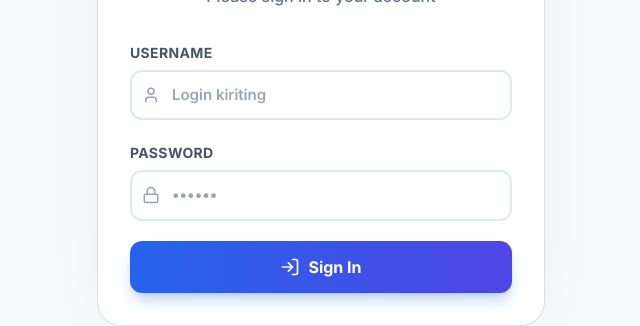
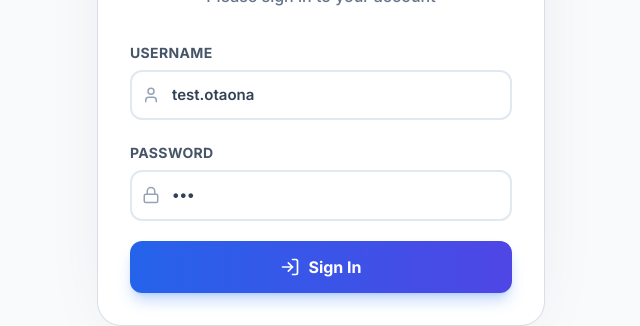
Before and after one commit to designorcoder/EduCore, a React (Vite) app: page / in a window 1280 px wide. Shown: the part 342-668 px from the top of the page, without its empty margins (319-959 px from the left). Built offline with nearby package versions, Linux system fonts and the light colour scheme; no server answers.

Commit message:
Set default login credentials for test.otaona

```diff
--- a/src/components/Login.jsx
+++ b/src/components/Login.jsx
@@ -4,8 +4,8 @@ import { LogIn, User, Lock } from 'lucide-react';
 
 export default function Login() {
   const { login } = useAuth();
-  const [username, setUsername] = useState('');
-  const [password, setPassword] = useState('');
+  const [username, setUsername] = useState('test.otaona');
+  const [password, setPassword] = useState('123');
   const [error, setError] = useState('');
 
   const handleLogin = (e) => {
```
